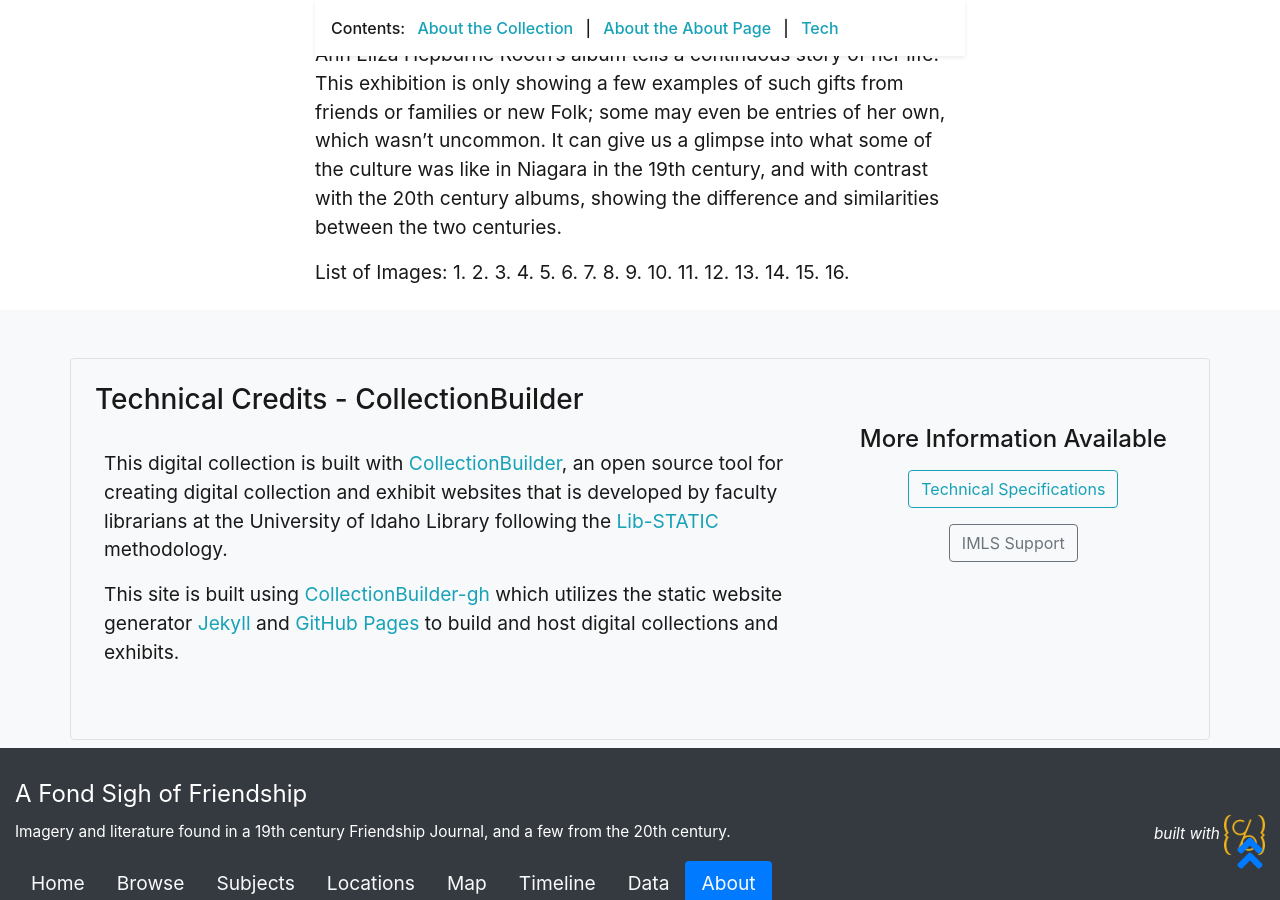
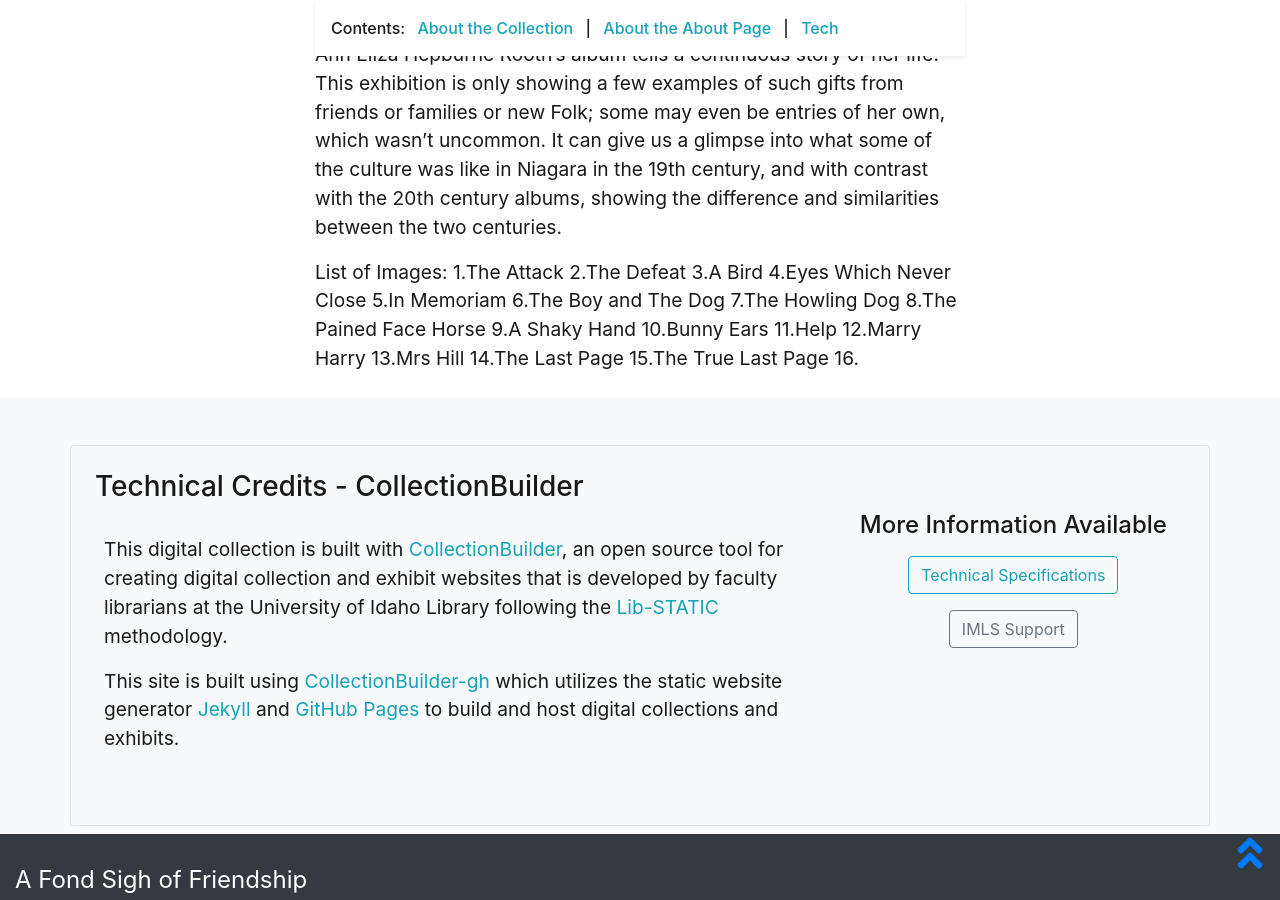
Before and after one commit to AbiSarah/A-Fond-Sigh-of-Friendship, a Jekyll site: the page built from pages/about.md, in a window 1280 px wide and 900 px high, scrolled down 2370 px. Built offline with Jekyll 4.4.1, drawn with Linux system fonts in a browser that asks for light colours.

Commit message:
Update about.md

```diff
--- a/pages/about.md
+++ b/pages/about.md
@@ -34,19 +34,19 @@ Ann Eliza Hepburne Rooth's album tells a continuous story of her life. This exhi
 
 
 List of Images:
-1.
-2.
-3.
-4.
-5.
-6.
-7.
-8.
-9.
-10.
-11.
-12.
-13.
-14.
-15.
+1.The Attack
+2.The Defeat
+3.A Bird
+4.Eyes Which Never Close
+5.In Memoriam
+6.The Boy and The Dog
+7.The Howling Dog
+8.The Pained Face Horse
+9.A Shaky Hand
+10.Bunny Ears
+11.Help
+12.Marry Harry
+13.Mrs Hill
+14.The Last Page
+15.The True Last Page
 16.
```
